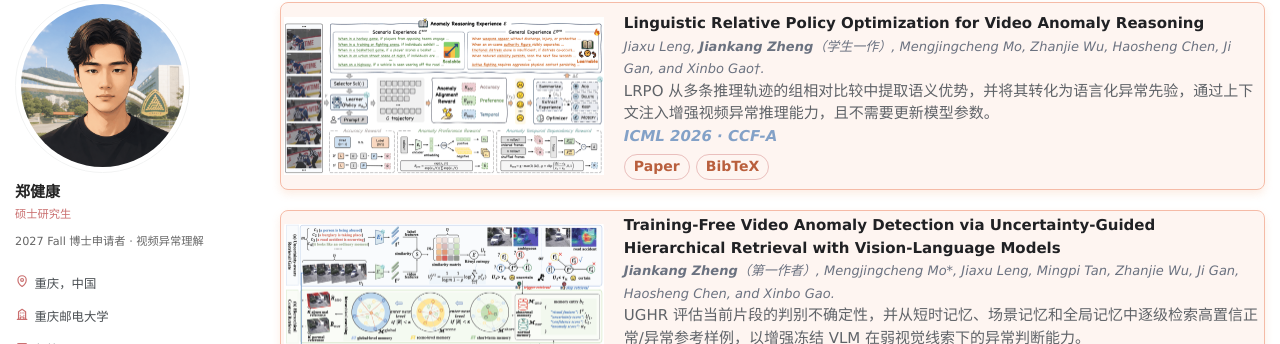
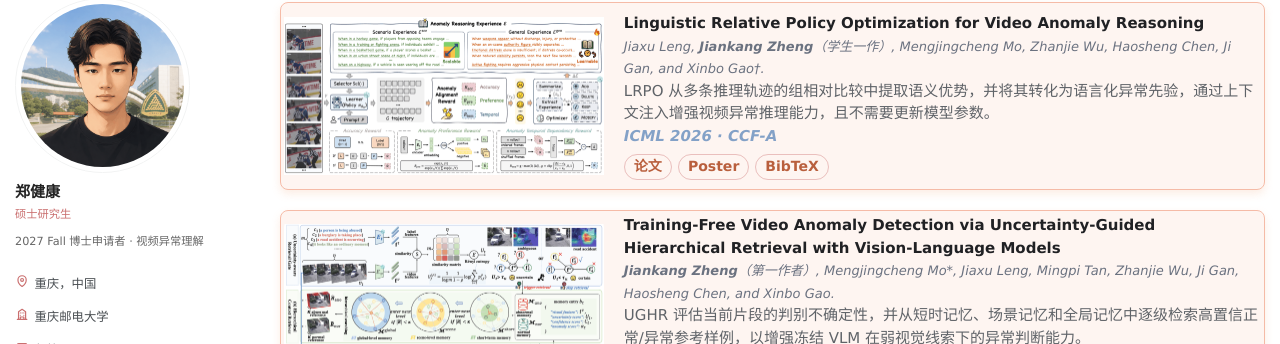
Before and after one commit to lemonzjk/lemonzjk.github.io, a Jekyll site: the page built from _pages/about-zh.md, in a window 1280 px wide and 900 px high, scrolled down 1229 px. Shown: the part 102-446 px from the top of the window. Built offline with Jekyll 4.4.1, drawn with Linux system fonts in a browser that asks for light colours; some web fonts are replaced.

Commit message:
Add ICML poster link

```diff
--- a/_config.yml
+++ b/_config.yml
@@ -6,7 +6,7 @@ description              : &description "Academic homepage of Jiankang Zheng, M.
 url                      : "https://lemonzjk.github.io"
 baseurl                  : ""
 repository               : "lemonzjk/lemonzjk.github.io"
-asset_version            : "20260703-home-extras"
+asset_version            : "20260703-icml-poster"
 
 author:
   avatar           : "/assets/avatar-ai-selected.png"
--- a/_pages/about-zh.md
+++ b/_pages/about-zh.md
@@ -95,7 +95,8 @@ stylesheets:
       <br>
       <b><i style="color:#83a1c7;">ICML 2026 · CCF-A</i></b>
       <div class="pub-links">
-        <a class="pub-link" href="https://arxiv.org/abs/2607.00654" target="_blank" rel="noopener">Paper</a>
+        <a class="pub-link" href="https://arxiv.org/abs/2607.00654" target="_blank" rel="noopener">论文</a>
+        <a class="pub-link" href="https://icml.cc/virtual/2026/poster/64285" target="_blank" rel="noopener">Poster</a>
         <details class="pub-cite">
           <summary> BibTeX </summary>
 <pre>@inproceedings{leng2026lrpo,
@@ -168,7 +169,7 @@ stylesheets:
       <span class="pub-list-title">Linguistic Relative Policy Optimization for Video Anomaly Reasoning</span><br>
       <span class="pub-list-authors">Jiaxu Leng, <strong>Jiankang Zheng</strong>（学生一作）, Mengjingcheng Mo, Zhanjie Wu, Haosheng Chen, Ji Gan, and Xinbo Gao&dagger;.</span>
       <span class="pub-list-note">CCF-A.</span>
-      <span class="pub-list-links"><a href="https://arxiv.org/abs/2607.00654" target="_blank" rel="noopener">Paper</a></span>
+      <span class="pub-list-links"><a href="https://arxiv.org/abs/2607.00654" target="_blank" rel="noopener">论文</a><a href="https://icml.cc/virtual/2026/poster/64285" target="_blank" rel="noopener">Poster</a></span>
     </li>
     <li>
       <span class="pub-list-badge">IEEE TMM</span>
```
Also changed, not shown: _pages/about.md (+2 -1 lines).
